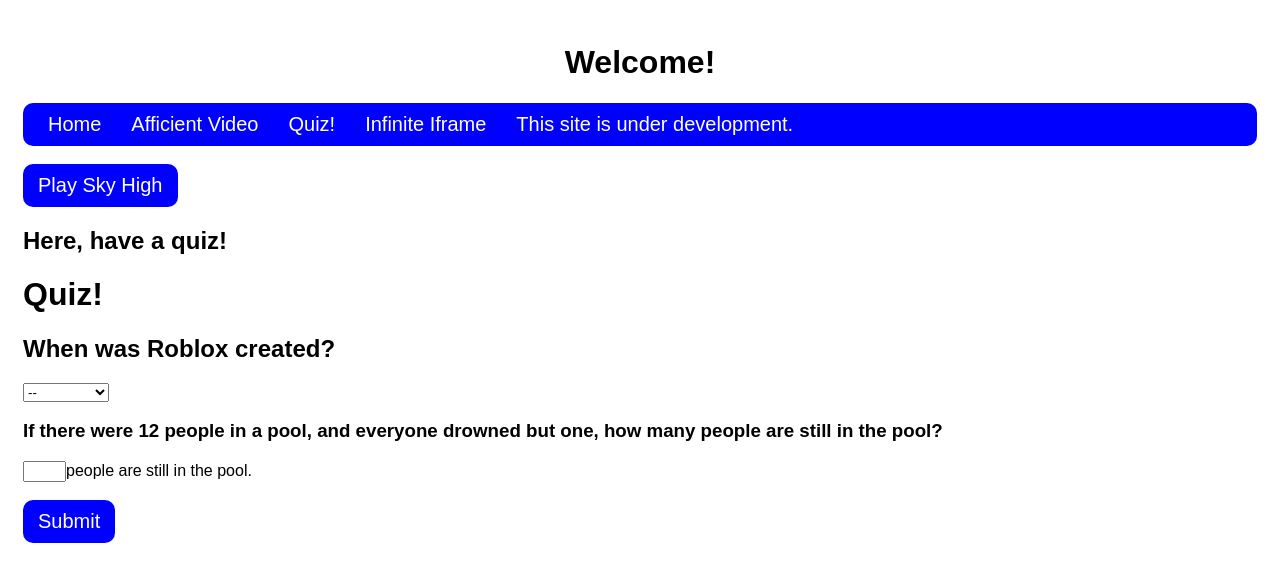
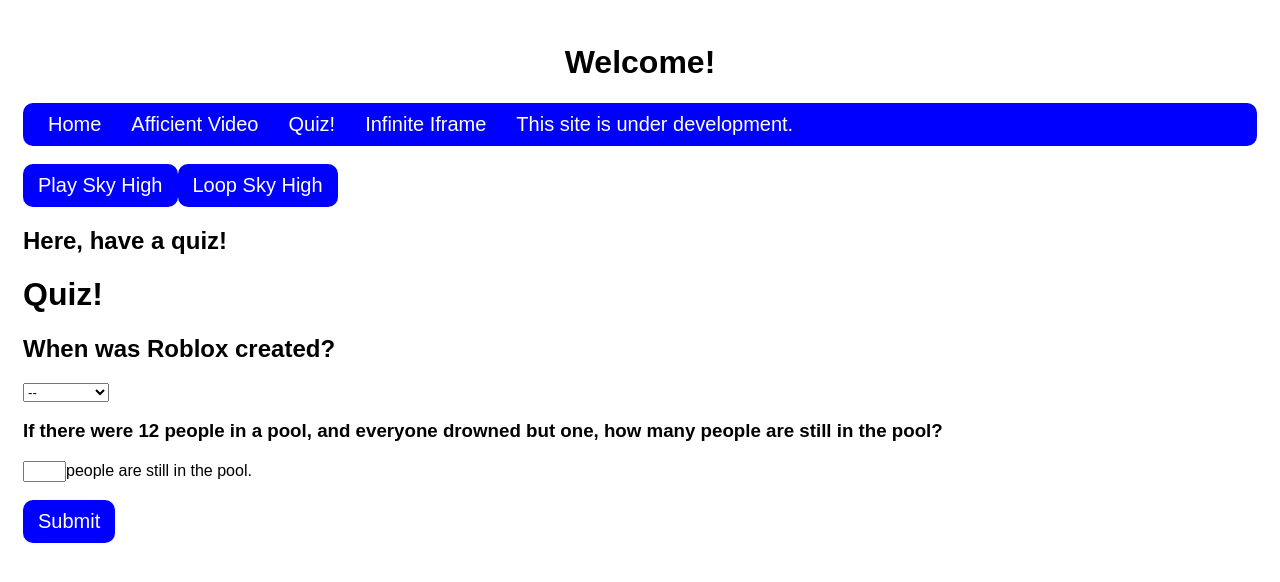
Before and after one commit to 25yeht/25yeht.github.io, a plain HTML site: page index.html in a window 1280 px wide. Drawn offline with Linux system fonts and the light colour scheme.

Commit message:
Update index.html

```diff
--- a/index.html
+++ b/index.html
@@ -11,6 +11,7 @@
     <script name="gen-links" src="/cdn/js/genLinks.js"></script>
     <script name="quiz-html-setup" src="/cdn/js/inv/quizHtmlSetup.js"></script>
     <script name="main" src="/cdn/js/inv/quiz.js"></script>
+    <script name="lp-sk-hy" src="/cdn/js/inv/loopPlaySk.js"></script>
   </head>
   <body>
     <noscript class="err-msg">Sorry, please enable javascript to have this site function properly. Thank You! :)</noscript>
```
